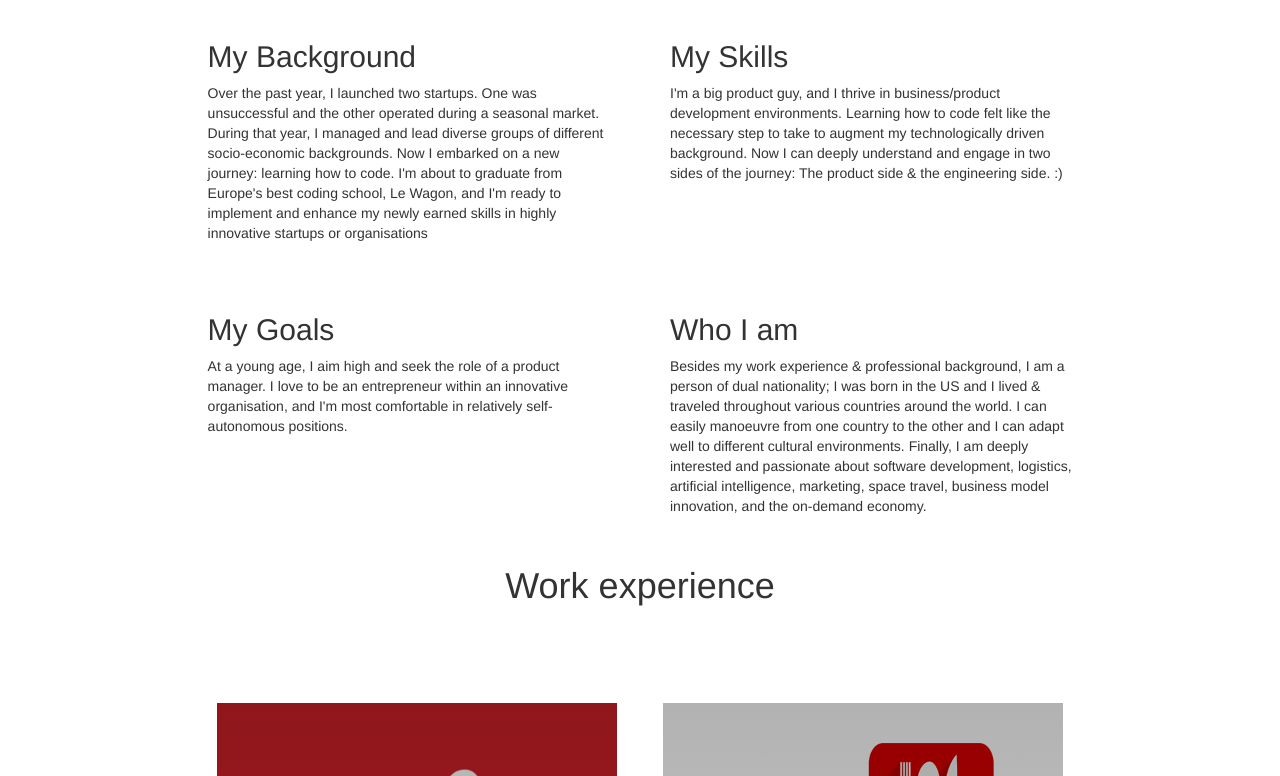
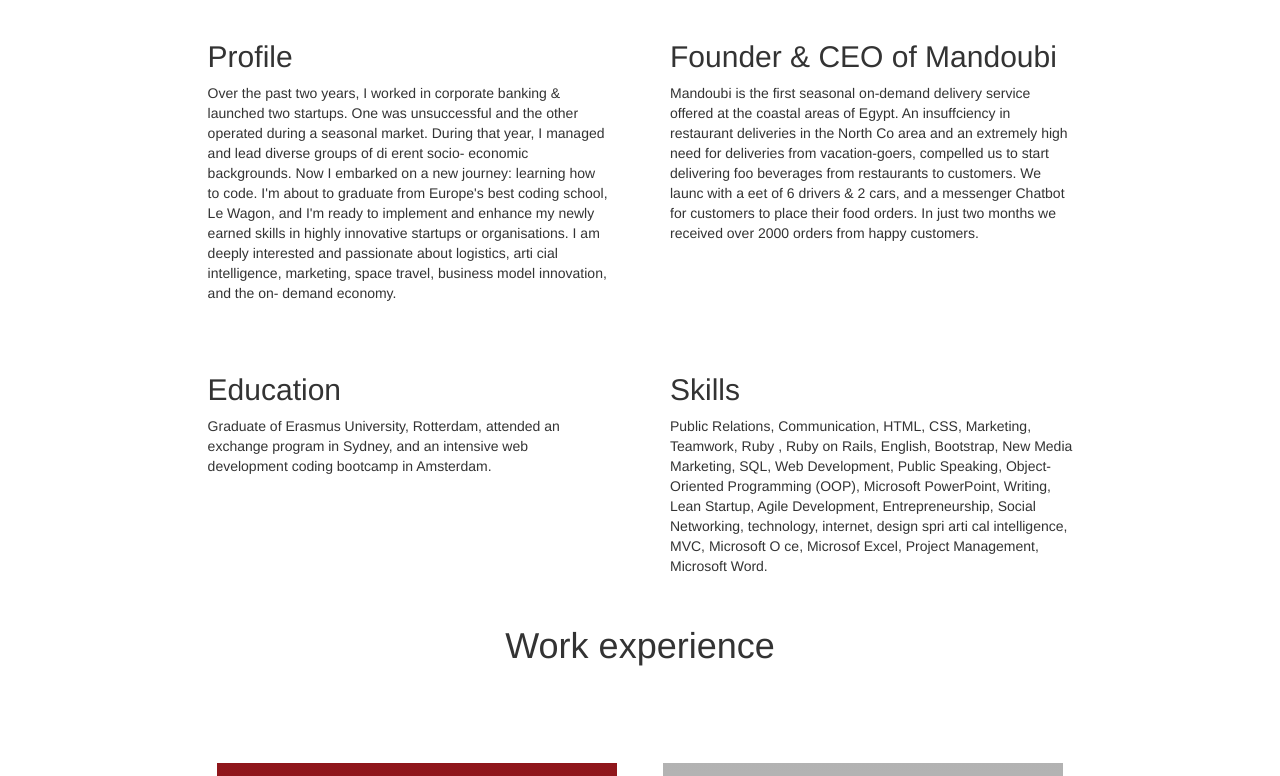
Before and after one commit to Dabbous1/Web-Profile, a website: page profile/index.html in a window 1280 px wide. Shown: the part 800-1576 px from the top of the page. Drawn offline with nearby package versions, Linux system fonts and the light colour scheme.

Commit message:
pushing to github pages

```diff
--- a/profile/index.html
+++ b/profile/index.html
@@ -62,22 +62,20 @@
 <div class="wrapper" id="wrapper">
   <div class="features">
     <div class="feature">
-      <h2> My Background</h2>
-      <p> Over the past year, I launched two startups. One was unsuccessful and the other operated during a seasonal market. During that year, I managed and lead diverse groups of different socio-economic backgrounds. Now I embarked on a new journey: learning how to code. I'm about to graduate from Europe's best coding school, Le Wagon, and I'm ready to implement and enhance my newly earned skills in highly innovative startups or organisations</p>
+      <h2> Profile</h2>
+      <p> Over the past two years, I worked in corporate banking & launched two startups. One was unsuccessful and the other operated during a seasonal market. During that year, I managed and lead diverse groups of di erent socio- economic backgrounds. Now I embarked on a new journey: learning how to code. I'm about to graduate from Europe's best coding school, Le Wagon, and I'm ready to implement and enhance my newly earned skills in highly innovative startups or organisations. I am deeply interested and passionate about logistics, arti cial intelligence, marketing, space travel, business model innovation, and the on- demand economy.</p>
     </div>
     <div class="feature">
-     <h2>My Skills</h2>
-     <p>I'm a big product guy, and I thrive in business/product development environments. Learning how to code felt like the necessary step to take to augment my technologically driven background. Now I can deeply understand and engage in two sides of the journey: The product side & the engineering side. :)</p>
+     <h2>Founder & CEO of Mandoubi</h2>
+     <p>Mandoubi is the  first seasonal on-demand delivery service offered at the coastal areas of Egypt. An insuffciency in restaurant deliveries in the North Co area and an extremely high need for deliveries from vacation-goers, compelled us to start delivering foo beverages from restaurants to customers. We launc with a  eet of 6 drivers & 2 cars, and a messenger Chatbot for customers to place their food orders. In just two months we received over 2000 orders from happy customers.</p>
    </div>
    <div class="feature">
-    <h2> My Goals </h2>
-    <p> At a young age, I aim high and seek the role of a product manager. I love to be an entrepreneur within an innovative organisation, and I'm most comfortable in relatively self-autonomous positions.</p>
+    <h2> Education </h2>
+    <p> Graduate of Erasmus University, Rotterdam, attended an exchange program in Sydney, and an intensive web development coding bootcamp in Amsterdam.</p>
    </div>
-
-
    <div class="feature">
-    <h2> Who I am </h2>
-    <p> Besides my work experience & professional background, I am a person of dual nationality; I was born in the US and I lived & traveled throughout various countries around the world. I can easily manoeuvre from one country to the other and I can adapt well to different cultural environments. Finally, I am deeply interested and passionate about software development, logistics, artificial intelligence, marketing, space travel, business model innovation, and the on-demand economy.</p>
+    <h2> Skills</h2>
+    <p> Public Relations, Communication, HTML, CSS, Marketing, Teamwork, Ruby , Ruby on Rails, English, Bootstrap, New Media Marketing, SQL, Web Development, Public Speaking, Object-Oriented Programming (OOP), Microsoft PowerPoint, Writing, Lean Startup, Agile Development, Entrepreneurship, Social Networking, technology, internet, design spri arti cal intelligence, MVC, Microsoft O ce, Microsof Excel, Project Management, Microsoft Word.</p>
    </div>
   </div>
 </div>
```
